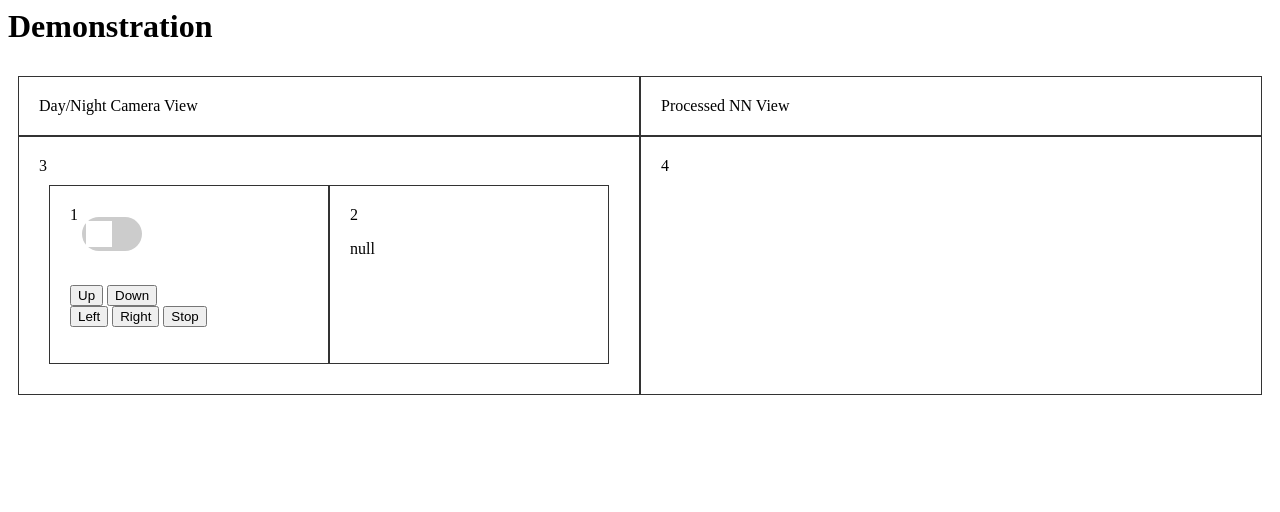
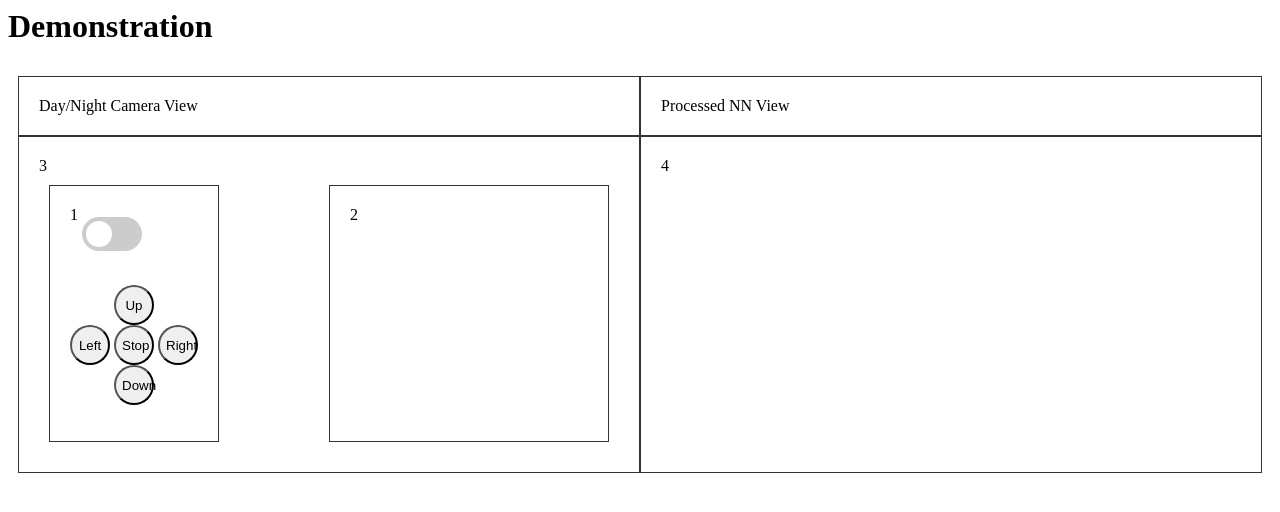
Before and after one commit to ronanbkr/ourtank, a Flask app: page /video_page in a window 1280 px wide. Shown: the top 512 px of the page. Run offline with Flask 2, Linux system fonts and the light colour scheme; data that the repository does not hold is empty.

Commit message:
add controllers, and keys for move

```diff
--- a/src/RaspberryPiRo_code/server.py
+++ b/src/RaspberryPiRo_code/server.py
@@ -38,15 +38,15 @@
         client_socket = socket.socket(socket.AF_INET, socket.SOCK_STREAM)
         client_socket.connect(('192.168.0.12', 4000))
         if ('direction' in request.args):
-            if (request.args['direction'] == 'up' or request.args['direction'] =='ArrowUp'):
+            if (request.args["direction"] in ["up", "ArrowUp", "w"]):
                 client_socket.sendall('002'.encode('utf-8'))
-            elif (request.args['direction'] == 'down' or request.args['direction'] == 'ArrowDown'):
+            elif (request.args["direction"] in ["down", "ArrowDown", "s"]):
                 client_socket.sendall('003'.encode('utf-8'))
-            elif (request.args['direction'] == 'left' or request.args['direction'] == 'ArrowLeft'):
+            elif (request.args["direction"] in ["left", "ArrowLeft", "a"]):
                 client_socket.sendall('004'.encode('utf-8'))
-            elif (request.args['direction'] == 'right' or request.args['direction'] == 'ArrowRight'):
+            elif (request.args["direction"] in ["right", "ArrowRight", "d"]):
                 client_socket.sendall('005'.encode('utf-8'))
-            elif (request.args['direction'] == 'stop' or request.args['direction'] == '007'):
+            elif (request.args['direction'] in ["007", "stop", ""]):
                 client_socket.sendall('007'.encode('utf-8'))
             return request.args['direction']
         elif ('command' in request.args):
@@ -71,8 +71,13 @@
 
 @app.route('/video_page',methods = ['GET'])
 def video_page():
+    try:
+        client_socket = socket.socket(socket.AF_INET, socket.SOCK_STREAM)
+        client_socket.connect(('192.168.0.12', 4000))
+        client_socket.sendall('007'.encode('utf-8'))
+    except Exception as e:
+        print(str(e))
     return render_template('index.html')
-
 
 @app.route('/',methods=['GET'])
 def home_page():
--- a/src/RaspberryPiRo_code/templates/index.html
+++ b/src/RaspberryPiRo_code/templates/index.html
@@ -10,12 +10,15 @@
         height: 34px;
       }
 
+
       /* Hide default HTML checkbox */
       .switch input {
         opacity: 0;
         width: 0;
         height: 0;
       }
+
+
 
       /* The slider */
       .slider {
@@ -43,7 +46,7 @@
       }
 
       input:checked + .slider {
-        background - color: #2196F3;
+        background-color: #2196F3;
       }
 
       input:focus + .slider {
@@ -62,7 +65,7 @@
       }
 
       .slider.round:before {
-        border - radius: 50%;
+        border-radius: 50%;
       }
 
       .grid-container {
@@ -75,6 +78,20 @@
         background-color: rgba(255, 255, 255, 0.8);
         border: 1px solid rgba(0, 0, 0, 0.8);
         padding: 20px;
+      }
+
+      .controller {
+        width: fit-content;
+      }
+
+      form {
+        align: center;
+      }
+
+      .control {
+        width: 40px;
+        height: 40px;
+        border-radius: 50px;
       }
 
 
@@ -109,7 +126,7 @@
         var url = 'http://192.168.0.34:5000/control?command=' + command
         send_request(url)
       }
-      function send_request(url){
+      async function send_request(url){
          var xhr = new XMLHttpRequest();
          xhr.open("GET", url, false);
          xhr.send(null);
@@ -119,19 +136,47 @@
         document.getElementById('output').innerHTML = val
         send_direction(val)
       }
+
+     function stop(){
+         document.getElementById('output').innerHTML = 'stop'
+         send_direction('stop')
+     }
+
       function send_direction(val){
         var url = 'http://192.168.0.34:5000/control?direction=' + val
         send_request(url)
     }
 
+    var keyDown = false;
 
     document.onkeydown = function(event) {
-      if (event.key === "ArrowUp" || event.key === "ArrowDown" || event.key === "ArrowLeft" || event.key === "ArrowRight" || event.key === " "){
-          document.getElementById('output').innerHTML = event.key
-          send_direction(event.key)
+      if (["ArrowUp", "ArrowDown", "ArrowLeft", "ArrowRight", "w", "a", "s", "d", " "].includes(event.key)){
+          event.preventDefault()
+          direction = event.key
+          if (!keyDown) {
+              keyDown = true;
+              document.getElementById('output').innerHTML = direction
+              send_direction(direction)
+              console.log(event.key)
+              console.log(keyDown)
+          }
       }
-      break
     }
+
+    document.onkeyup = function(event) {
+        event.preventDefault()
+        if (["ArrowUp", "ArrowDown", "ArrowLeft", "ArrowRight", "w", "a", "s", "d", " "].includes(event.key)) {
+            keyDown = false;
+            if (event.key === " ") {
+              return
+            }
+            document.getElementById('output').innerHTML = 'stop'
+            send_direction('stop')
+        }
+        console.log(event.key)
+        console.log(keyDown)
+    }
+
     </script>
 
   </head>
@@ -148,7 +193,7 @@
       <div class="grid-item">3
         <div class="content">
           <div class="grid-container">
-             <div class="grid-item" id="keycontrol">1
+             <div class="grid-item" style="width: fit-content;" id="keycontrol">1
               <!-- Rounded switch -->
               <label class="switch">
                 <input id="switchValue" type="checkbox" onclick="switch_value()">
@@ -156,15 +201,20 @@
               </label>
               <p id='switchVal'></p>
               <br/>
-              <form >
-                <button value='up' type = "button" name='Forward' onclick="choose(this.value)">Up</button>
-                <button value='down' type = "button" name='Reverse' onclick="choose(this.value)">Down</button>
-                <br/>
-                <button value='left' type = "button" name='Left' onclick="choose(this.value)">Left</button>
-                <button value='right' type = "button" name='Right' onclick="choose(this.value)">Right</button>
-                <button value='stop' type = "button" name='Stop' onclick="choose(this.value)">Stop</button>
+              <div align="center" class="controller">
+                <form>
+                  <button class='control' value='up' type = "button" name='Forward' onmouseup="stop()" onmousedown="choose(this.value)">
+                    Up
+                  </button>
+                  <br/>
+                  <button class='control' value='left' type = "button" name='Left' onmouseup="stop()" onmousedown="choose(this.value)">Left</button>
+                  <button class='control' value='stop' type = "button" name='Stop' onmouseup="stop()" onmousedown="choose(this.value)">Stop</button>
+                  <button class='control' value='right' type = "button" name='Right' onmouseup="stop()" onmousedown="choose(this.value)">Right</button>
+                  <br/>
+                  <button class='control' value='down' type = "button" name='Reverse' onmouseup="stop()" onmousedown="choose(this.value)">Down</button>
 
-              </form>
+                </form>
+              </div>
 
               <p id='output'></p>
 
@@ -182,24 +232,5 @@
     </div>
 
   </body>
-      <script>
-        function get_data_request(){
-            var url = 'http://localhost:5000/get_data'
-            var xhr = new XMLHttpRequest();
-            xhr.open("GET", url, false);
 
-
-            xhr.onload = function () {
-                if (xhr.readyState === xhr.DONE) {
-                    if (xhr.status === 200) {
-                        document.getElementById('output_data').innerHTML=xhr.responseText
-                    }
-                }
-            };
-            xhr.send(null);
-          }
-        //    window.onload=setInterval(send_request.bind(null), 1000)
-        setInterval(get_data_request.bind(null), 1000)
-
-    </script>
 </html>
```
